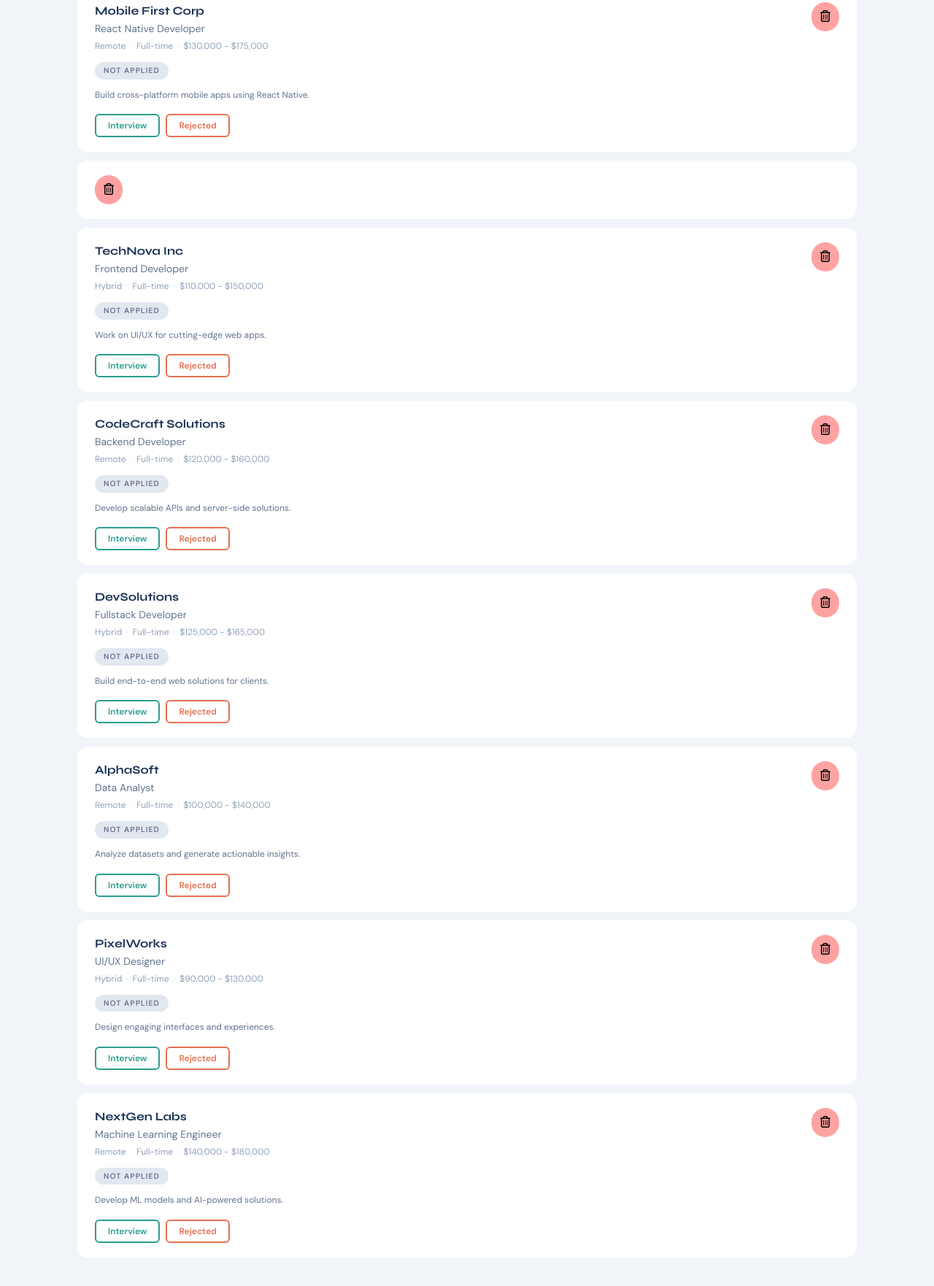
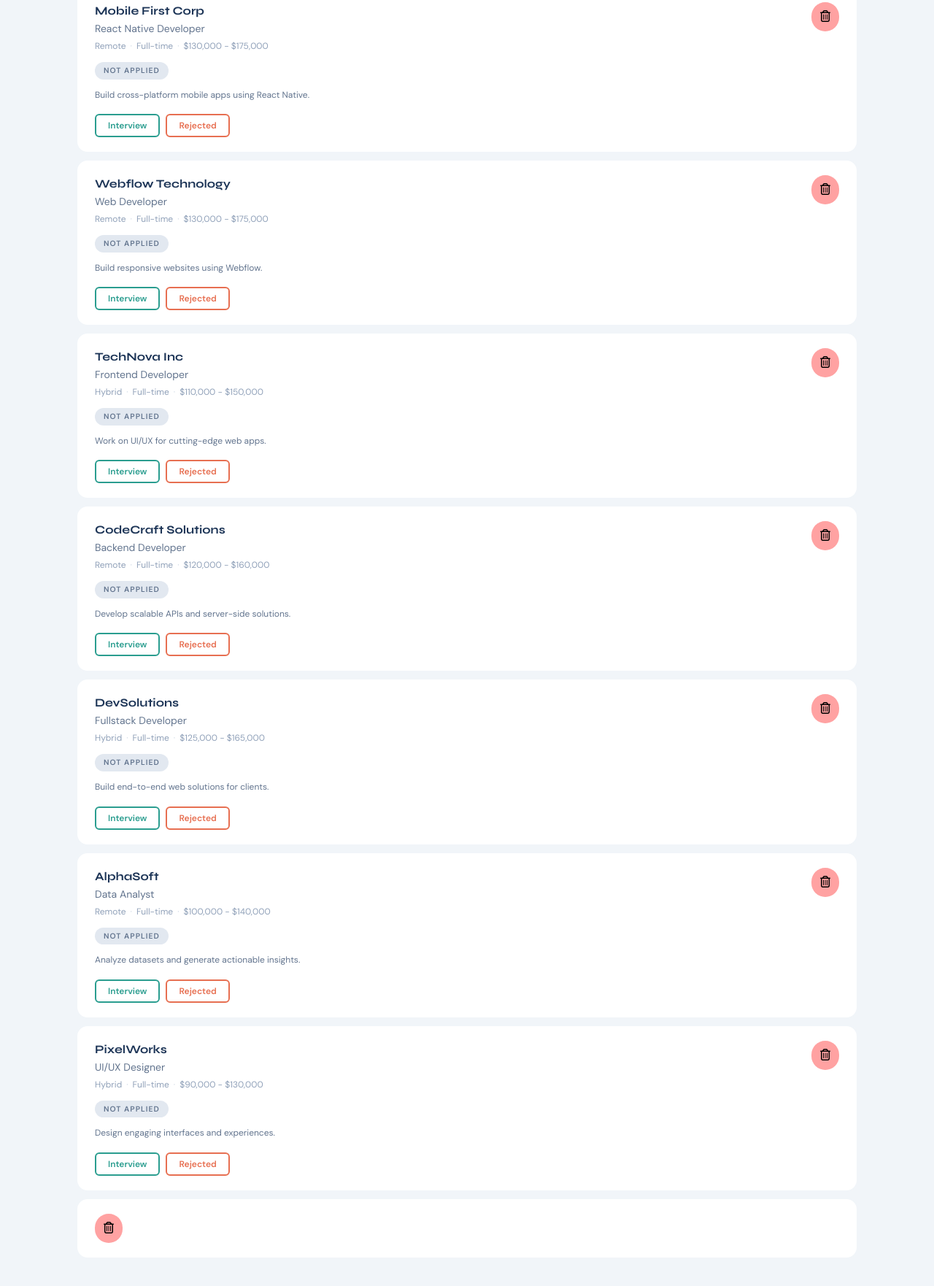
Before and after one commit to fahim203m/assainment-4, a plain HTML site: page index.html in a window 1280 px wide. Shown: the part 352-2114 px from the top of the page at 73% size. Drawn offline with nearby package versions, Linux system fonts and the light colour scheme.

Commit message:
4 commit

```diff
--- a/index.html
+++ b/index.html
@@ -88,7 +88,17 @@
 
             <div class="card bg-white rounded-2xl border-2 border-slate-100 px-6 py-5 hover:shadow-lg hover:-translate-y-0.5 transition-all duration-200 animate-fadeUp">
               <div class="flex justify-between items-start gap-4">
-
+                <div class="flex-1 min-w-0">
+                  <p class="font-syne font-bold text-navy text-base mb-0.5">Webflow Technology</p>
+                  <p class="text-sm text-slate-500 mb-1.5">Web Developer</p>
+                  <p class="text-xs text-slate-400 mb-3"><span>Remote</span><span class="mx-1.5 text-slate-300">·</span><span>Full-time</span><span class="mx-1.5 text-slate-300">·</span><span>$130,000 - $175,000</span></p>
+                  <div class="mb-3 inline-block text-[0.65rem] font-bold tracking-widest uppercase px-3 py-1 rounded-full bg-slate-200 text-slate-500">Not Applied</div>
+                  <p class="text-xs text-slate-500 leading-relaxed mb-4">Build responsive websites using Webflow.</p>
+                  <div class="flex flex-wrap gap-2">
+                    <button class="text-xs font-semibold px-4 py-1.5 rounded-md border-2 border-teal text-teal bg-transparent cursor-pointer transition-all duration-150 hover:bg-teal hover:text-white">Interview</button>
+                    <button class="text-xs font-semibold px-4 py-1.5 rounded-md border-2 border-coral text-coral bg-transparent cursor-pointer transition-all duration-150 hover:bg-coral hover:text-white">Rejected</button>
+                  </div>
+                </div>
                 <button class="text-slate-300 hover:text-red-400 transition-colors duration-150 py-2 px-3 cursor-pointer shrink-0 bg-red-300 rounded-full">
                   <i class="fa-regular fa-trash-can text-black pointer-events-none"></i>
                 </button>
@@ -192,17 +202,7 @@
 
             <div class="card bg-white rounded-2xl border-2 border-slate-100 px-6 py-5 hover:shadow-lg hover:-translate-y-0.5 transition-all duration-200 animate-fadeUp">
               <div class="flex justify-between items-start gap-4">
-                <div class="flex-1 min-w-0">
-                  <p class="font-syne font-bold text-navy text-base mb-0.5">NextGen Labs</p>
-                  <p class="text-sm text-slate-500 mb-1.5">Machine Learning Engineer</p>
-                  <p class="text-xs text-slate-400 mb-3"><span>Remote</span><span class="mx-1.5 text-slate-300">·</span><span>Full-time</span><span class="mx-1.5 text-slate-300">·</span><span>$140,000 - $180,000</span></p>
-                  <div class="mb-3 inline-block text-[0.65rem] font-bold tracking-widest uppercase px-3 py-1 rounded-full bg-slate-200 text-slate-500">Not Applied</div>
-                  <p class="text-xs text-slate-500 leading-relaxed mb-4">Develop ML models and AI-powered solutions.</p>
-                  <div class="flex flex-wrap gap-2">
-                    <button class="text-xs font-semibold px-4 py-1.5 rounded-md border-2 border-teal text-teal bg-transparent cursor-pointer transition-all duration-150 hover:bg-teal hover:text-white">Interview</button>
-                    <button class="text-xs font-semibold px-4 py-1.5 rounded-md border-2 border-coral text-coral bg-transparent cursor-pointer transition-all duration-150 hover:bg-coral hover:text-white">Rejected</button>
-                  </div>
-                </div>
+
                 <button class="text-slate-300 hover:text-red-400 transition-colors duration-150 py-2 px-3 cursor-pointer shrink-0 bg-red-300 rounded-full">
                   <i class="fa-regular fa-trash-can text-black pointer-events-none"></i>
                 </button>
```
